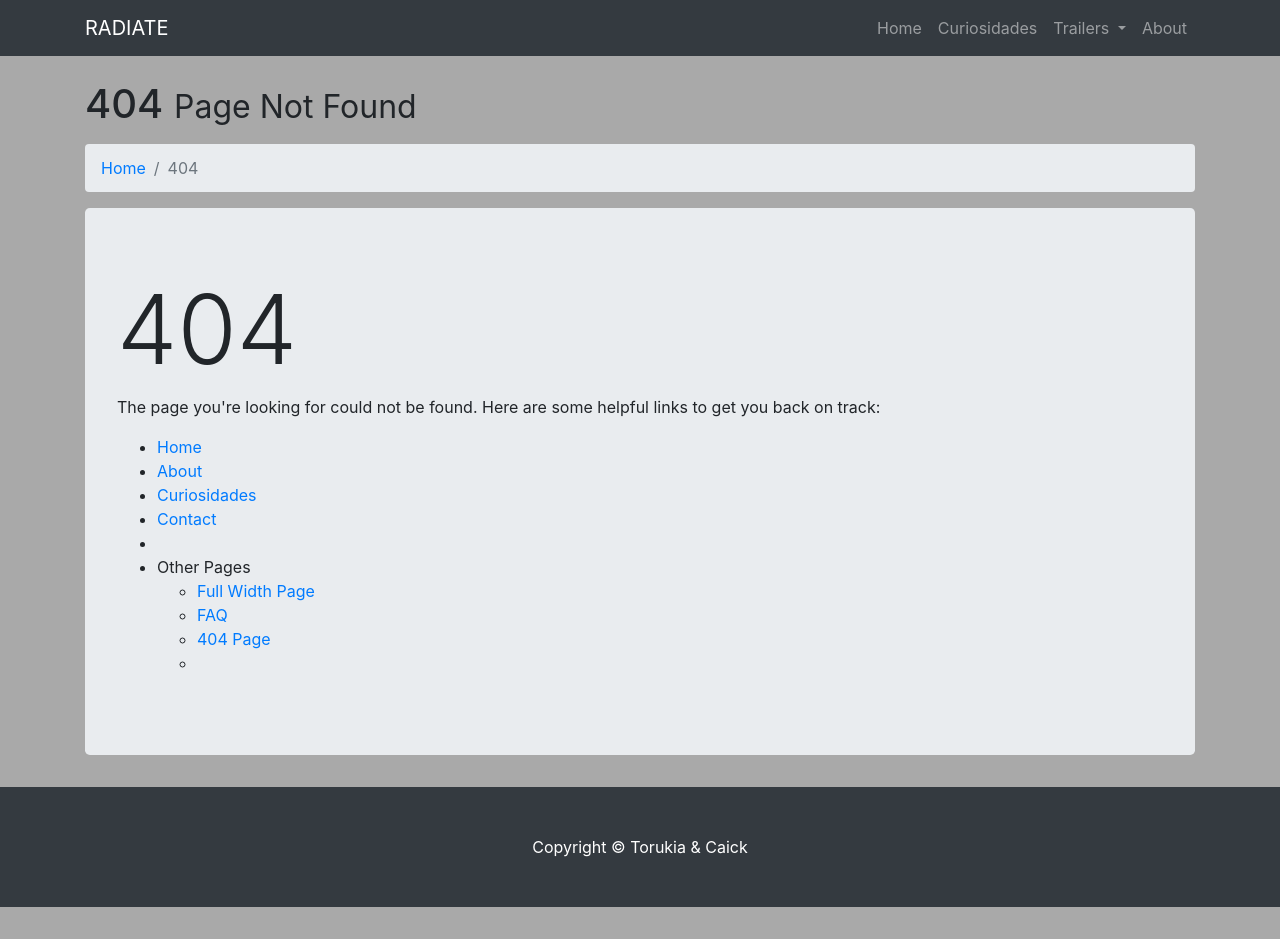
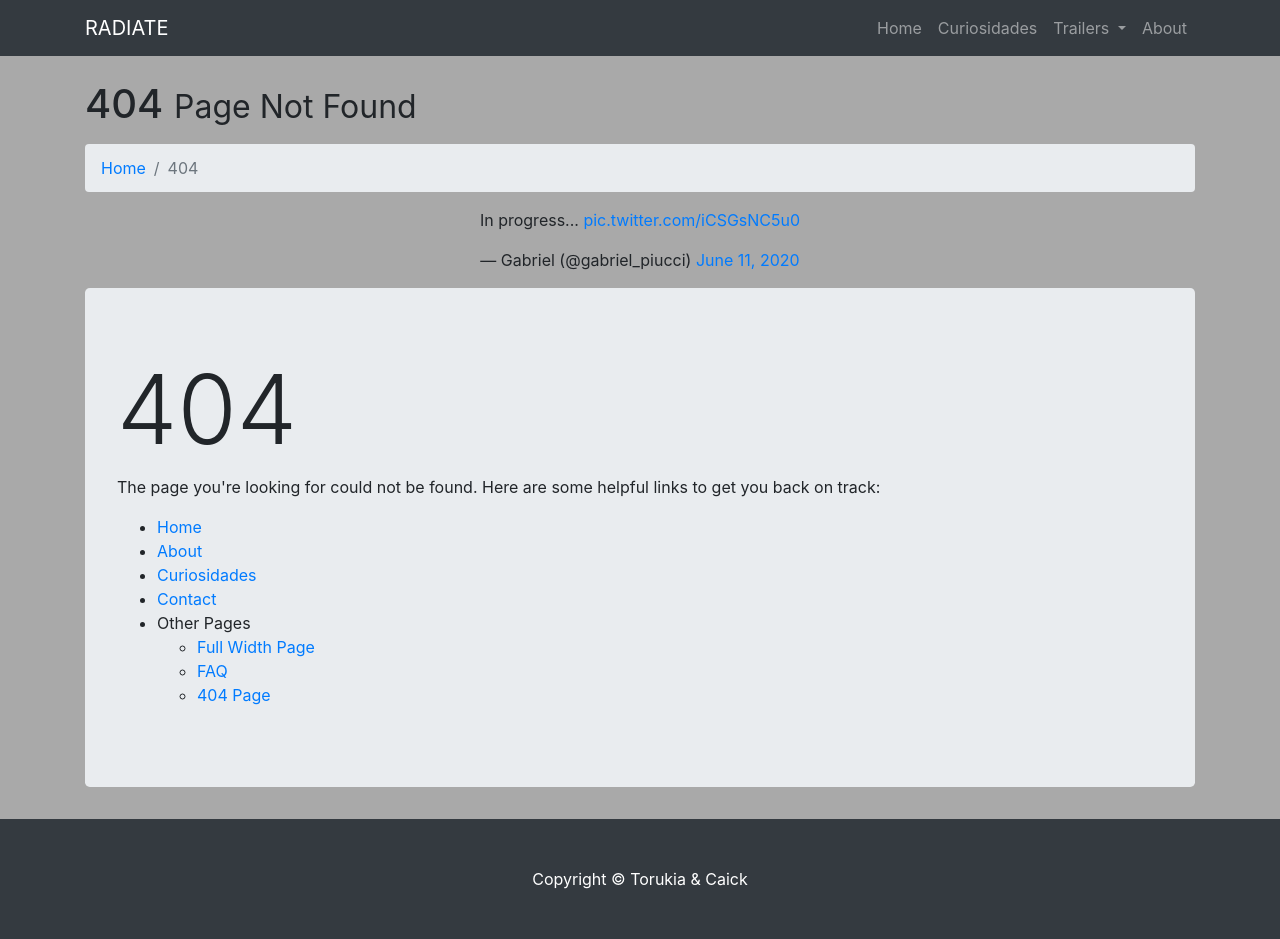
Before and after one commit to shorykays/aula, a website: page 404.html in a window 1280 px wide. Before the commit the page ends 907 px from the top, so only its background shows below. Drawn offline with Linux system fonts and the light colour scheme.

Commit message:
in progress

```diff
--- a/404.html
+++ b/404.html
@@ -79,11 +79,17 @@
       </li>
       <li class="breadcrumb-item active">404</li>
     </ol>
-
+	  <div align="middle">
+           <blockquote class="twitter-tweet"><p lang="en" dir="ltr">In progress... <a href="https://t.co/iCSGsNC5u0">pic.twitter.com/iCSGsNC5u0</a></p>&mdash; Gabriel (@gabriel_piucci) <a href="https://twitter.com/gabriel_piucci/status/1270993438822076418?ref_src=twsrc%5Etfw">June 11, 2020</a></blockquote> <script async src="https://platform.twitter.com/widgets.js" charset="utf-8"></script>
+			 </div>
+      <link href="https://fonts.googleapis.com/css?family=Archivo+Black&display=swap" rel="stylesheet">
     <div class="jumbotron">
       <h1 class="display-1">404</h1>
       <p>The page you're looking for could not be found. Here are some helpful links to get you back on track:</p>
       <ul>
+
+
+
         <li>
           <a href="index.html">Home</a>
         </li>
@@ -96,9 +102,6 @@
         <li>
           <a href="contact.html">Contact</a>
         </li>
-        </li>
-        <li>
-        </li>
         <li>
           Other Pages
           <ul>
@@ -110,8 +113,6 @@
             </li>
             <li>
               <a href="404.html">404 Page</a>
-            </li>
-            <li>
             </li>
           </ul>
         </li>
```
